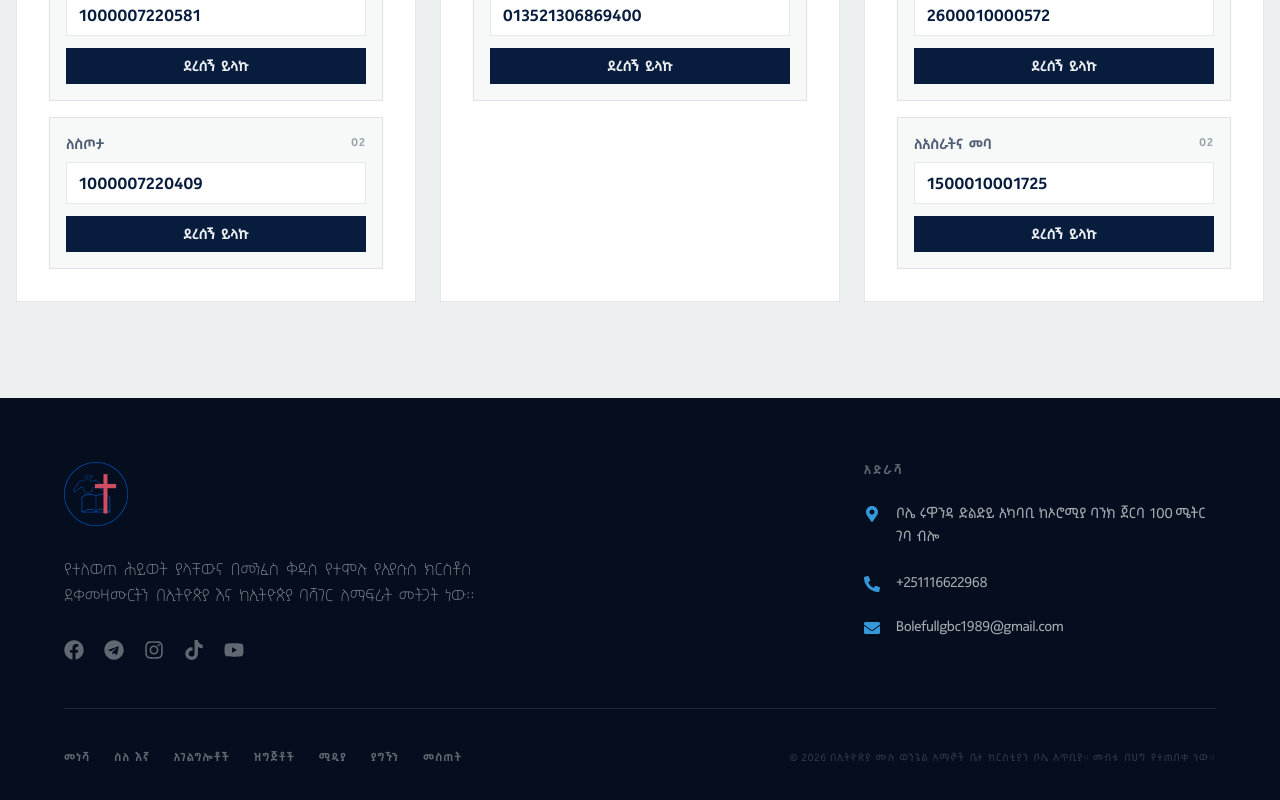
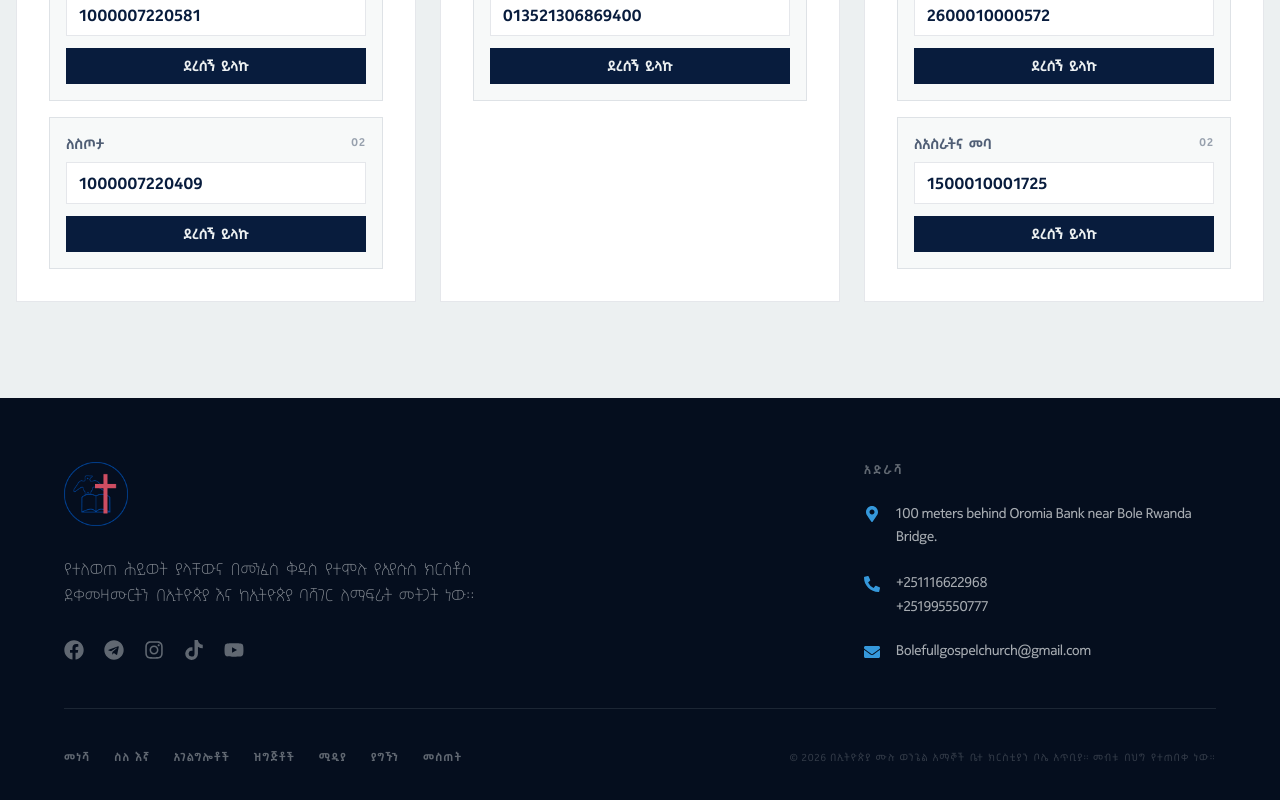
Before and after one commit to bolefullgospelchurch/fgc-website, a React (Vite) app: page /give in a window 1280 px wide. Shown: the part 841-1641 px from the top of the page. Built offline with nearby package versions, Linux system fonts and the light colour scheme.

Commit message:
Add CI/CD

```diff
--- a/src/components/Footer.jsx
+++ b/src/components/Footer.jsx
@@ -2,30 +2,112 @@ import React from "react";
 import { Link } from "react-router-dom";
 import { useTranslation } from "react-i18next";
 import logo from "../assets/logo.png";
-import { FaFacebook, FaTelegram, FaInstagram, FaTiktok, FaYoutube, FaEnvelope, FaPhoneAlt, FaMapMarkerAlt } from "react-icons/fa";
+import {
+  FaFacebook,
+  FaTelegram,
+  FaInstagram,
+  FaTiktok,
+  FaYoutube,
+  FaEnvelope,
+  FaPhoneAlt,
+  FaMapMarkerAlt,
+} from "react-icons/fa";
 
 export default function Footer() {
   const { t } = useTranslation();
 
   const currentYear = new Date().getFullYear();
 
-  const contactItems = t("contact.items", { returnObjects: true }) || [];
+  const contactItems = [
+    {
+      id: "email",
+      values: [
+        {
+          value: "Bolefullgospelchurch@gmail.com",
+          href: "mailto:bolefullgospelchurch@gmail.com",
+        },
+      ],
+    },
+    {
+      id: "telegram",
+      value: "t.me/yourchurch",
+      href: "https://t.me/yourchurch",
+    },
+    {
+      id: "instagram",
+      value: "instagram.com/yourchurch",
+      href: "https://instagram.com/yourchurch",
+    },
+    {
+      id: "tiktok",
+      value: "tiktok.com/@yourchurch",
+      href: "https://tiktok.com/@yourchurch",
+    },
+    {
+      id: "facebook",
+      value: "facebook.com/yourchurch",
+      href: "https://facebook.com/yourchurch",
+    },
+    {
+      id: "youtube",
+      value: "youtube.com/@yourchurch",
+      href: "https://youtube.com/@yourchurch",
+    },
+    {
+      id: "telephones",
+      values: [{ value: "+251116622968" }, { value: "+251995550777" }],
+    },
+    {
+      id: "location",
+      value: "100 meters behind Oromia Bank near Bole Rwanda Bridge.",
+    },
+  ];
 
   const getContactInfo = (id) => {
-    return contactItems.find(item => item.id === id) || {};
+    return contactItems.find((item) => item.id === id) || {};
+  };
+
+  const getItemEntries = (item) => {
+    if (Array.isArray(item?.values) && item.values.length > 0)
+      return item.values;
+    if (item?.value) return [{ value: item.value, href: item.href }];
+    return [];
   };
 
   const email = getContactInfo("email");
   const telephone = getContactInfo("telephones");
   const location = getContactInfo("location");
+  const emailEntries = getItemEntries(email);
+  const telephoneEntries = getItemEntries(telephone);
+  const locationEntries = getItemEntries(location);
 
   const socialLinks = [
-    { id: "facebook", icon: <FaFacebook />, href: getContactInfo("facebook").href },
-    { id: "telegram", icon: <FaTelegram />, href: getContactInfo("telegram").href },
-    { id: "instagram", icon: <FaInstagram />, href: getContactInfo("instagram").href },
-    { id: "tiktok", icon: <FaTiktok />, href: getContactInfo("tiktok").href },
-    { id: "youtube", icon: <FaYoutube />, href: getContactInfo("youtube").href },
-  ].filter(link => link.href);
+    {
+      id: "facebook",
+      icon: <FaFacebook />,
+      href: getItemEntries(getContactInfo("facebook"))[0]?.href,
+    },
+    {
+      id: "telegram",
+      icon: <FaTelegram />,
+      href: getItemEntries(getContactInfo("telegram"))[0]?.href,
+    },
+    {
+      id: "instagram",
+      icon: <FaInstagram />,
+      href: getItemEntries(getContactInfo("instagram"))[0]?.href,
+    },
+    {
+      id: "tiktok",
+      icon: <FaTiktok />,
+      href: getItemEntries(getContactInfo("tiktok"))[0]?.href,
+    },
+    {
+      id: "youtube",
+      icon: <FaYoutube />,
+      href: getItemEntries(getContactInfo("youtube"))[0]?.href,
+    },
+  ].filter((link) => link.href);
 
   const quickLinks = [
     { label: t("navbar.home"), href: "/" },
@@ -44,7 +126,11 @@ export default function Footer() {
           {/* Brand Column */}
           <div className="lg:col-span-2">
             <Link to="/" className="inline-block mb-6">
-              <img src={logo} alt="Logo" className="h-16 w-auto opacity-90 hover:opacity-100 transition-opacity" />
+              <img
+                src={logo}
+                alt="Logo"
+                className="h-16 w-auto opacity-90 hover:opacity-100 transition-opacity"
+              />
             </Link>
             <p className="text-off-white/60 text-base leading-relaxed max-w-md font-light mb-8">
               {t("mission.description")}
@@ -72,24 +158,49 @@ export default function Footer() {
               {t("footer.find_us")}
             </h3>
             <div className="space-y-6">
-              {location.value && (
+              {locationEntries.length > 0 && (
                 <div className="flex gap-4">
                   <FaMapMarkerAlt className="text-sky-blue shrink-0 mt-1" />
-                  <p className="text-off-white/70 text-sm leading-relaxed">
-                    {location.value}
-                  </p>
+                  <div className="space-y-1">
+                    {locationEntries.map((entry, index) => (
+                      <p
+                        key={`location-${index}`}
+                        className="text-off-white/70 text-sm leading-relaxed"
+                      >
+                        {entry.value}
+                      </p>
+                    ))}
+                  </div>
                 </div>
               )}
-              {telephone.value && (
+              {telephoneEntries.length > 0 && (
                 <div className="flex gap-4">
                   <FaPhoneAlt className="text-sky-blue shrink-0 mt-1" />
-                  <p className="text-off-white/70 text-sm">{telephone.value}</p>
+                  <div className="space-y-1">
+                    {telephoneEntries.map((entry, index) => (
+                      <p
+                        key={`phone-${index}`}
+                        className="text-off-white/70 text-sm"
+                      >
+                        {entry.value}
+                      </p>
+                    ))}
+                  </div>
                 </div>
               )}
-              {email.value && (
+              {emailEntries.length > 0 && (
                 <div className="flex gap-4">
                   <FaEnvelope className="text-sky-blue shrink-0 mt-1" />
-                  <p className="text-off-white/70 text-sm break-all">{email.value}</p>
+                  <div className="space-y-1">
+                    {emailEntries.map((entry, index) => (
+                      <p
+                        key={`email-${index}`}
+                        className="text-off-white/70 text-sm break-all"
+                      >
+                        {entry.value}
+                      </p>
+                    ))}
+                  </div>
                 </div>
               )}
             </div>
--- a/src/locales/am.json
+++ b/src/locales/am.json
@@ -235,65 +235,22 @@
     "coreTitle": "ዋና መረጃዎች",
     "socialTitle": "ማህበራዊ ሚዲያ",
     "follow": "ይከታተሉ",
-    "items": [
-      {
-        "id": "email",
-        "label": "ኢሜይል",
-        "value": "Bolefullgbc1989@gmail.com",
-        "href": "mailto:Bolefullgbc1989@gmail.com"
-      },
-      {
-        "id": "telegram",
-        "label": "ቴሌግራም",
-        "value": "t.me/yourchurch",
-        "href": "https://t.me/yourchurch"
-      },
-      {
-        "id": "instagram",
-        "label": "ኢንስታግራም",
-        "value": "instagram.com/yourchurch",
-        "href": "https://instagram.com/yourchurch"
-      },
-      {
-        "id": "tiktok",
-        "label": "ቲክቶክ",
-        "value": "tiktok.com/@yourchurch",
-        "href": "https://tiktok.com/@yourchurch"
-      },
-      {
-        "id": "facebook",
-        "label": "ፌስቡክ",
-        "value": "facebook.com/yourchurch",
-        "href": "https://facebook.com/yourchurch"
-      },
-      {
-        "id": "youtube",
-        "label": "ዩቲዩብ",
-        "value": "youtube.com/@yourchurch",
-        "href": "https://youtube.com/@yourchurch"
-      },
-      {
-        "id": "telephones",
-        "label": "ስልኮች",
-        "value": "+251116622968"
-      },
-      {
-        "id": "posta",
-        "label": "ፖስታ",
-        "value": "P.O. Box 12345"
-      },
-      {
-        "id": "location",
-        "label": "አድራሻ",
-        "value": "ቦሌ ሩዋንዳ ድልድይ አካባቢ  ከኦሮሚያ ባንክ ጀርባ 100 ሜትር ገባ ብሎ"
-      }
-    ],
+    "itemLabels": {
+      "email": "ኢሜይል",
+      "telegram": "ቴሌግራም",
+      "instagram": "ኢንስታግራም",
+      "tiktok": "ቲክቶክ",
+      "facebook": "ፌስቡክ",
+      "youtube": "ዩቲዩብ",
+      "telephones": "ስልኮች",
+      "posta": "ፖስታ",
+      "location": "አድራሻ"
+    },
     "map": {
       "title": "አግኙን",
       "description": "ቤተክርስቲያኑን ይጎብኙ ወይም ለአቅጣጫ ካርታውን ይጠቀሙ።",
       "imageAlt": "የቤተክርስቲያኑ ሕንፃ",
       "iframeTitle": "የቤተክርስቲያኑ ካርታ",
-      "embedUrl": "https://www.google.com/maps/embed?pb=!1m18!1m12!1m3!1d2033.6290939093703!2d38.77861433148785!3d8.991098311157714!2m3!1f0!2f0!3f0!3m2!1i1024!2i768!4f13.1!3m3!1m2!1s0x164b859a42d74a7b%3A0x6db92443d960c37f!2sBole%20Full%20Gospel%20Believers%20Church!5e0!3m2!1sen!2set!4v1770973775139!5m2!1sen!2set",
       "placeholder": "ካርታ በቅርብ ጊዜ ይጨምራል።"
     }
   },
--- a/src/locales/en.json
+++ b/src/locales/en.json
@@ -235,65 +235,22 @@
     "coreTitle": "Core Information",
     "socialTitle": "Social Connect",
     "follow": "Follow",
-    "items": [
-      {
-        "id": "email",
-        "label": "Email",
-        "value": "Bolefullgbc1989@gmail.com",
-        "href": "mailto:Bolefullgbc1989@gmail.com"
-      },
-      {
-        "id": "telegram",
-        "label": "Telegram",
-        "value": "t.me/yourchurch",
-        "href": "https://t.me/yourchurch"
-      },
-      {
-        "id": "instagram",
-        "label": "Instagram",
-        "value": "instagram.com/yourchurch",
-        "href": "https://instagram.com/yourchurch"
-      },
-      {
-        "id": "tiktok",
-        "label": "TikTok",
-        "value": "tiktok.com/@yourchurch",
-        "href": "https://tiktok.com/@yourchurch"
-      },
-      {
-        "id": "facebook",
-        "label": "Facebook",
-        "value": "facebook.com/yourchurch",
-        "href": "https://facebook.com/yourchurch"
-      },
-      {
-        "id": "youtube",
-        "label": "YouTube",
-        "value": "youtube.com/@yourchurch",
-        "href": "https://youtube.com/@yourchurch"
-      },
-      {
-        "id": "telephones",
-        "label": "Telephones",
-        "value": "+251116622968"
-      },
-      {
-        "id": "posta",
-        "label": "Posta",
-        "value": "P.O. Box 12345"
-      },
-      {
-        "id": "location",
-        "label": "Location",
-        "value": "100 meters behind Oromia Bank near Bole Rwanda Bridge."
-      }
-    ],
+    "itemLabels": {
+      "email": "Email",
+      "telegram": "Telegram",
+      "instagram": "Instagram",
+      "tiktok": "TikTok",
+      "facebook": "Facebook",
+      "youtube": "YouTube",
+      "telephones": "Telephones",
+      "posta": "Posta",
+      "location": "Location"
+    },
     "map": {
       "title": "Find Us",
       "description": "Visit the church or use the map for directions.",
       "imageAlt": "Church building",
       "iframeTitle": "Church location map",
-      "embedUrl": "https://www.google.com/maps/embed?pb=!1m18!1m12!1m3!1d2033.6290939093703!2d38.77861433148785!3d8.991098311157714!2m3!1f0!2f0!3f0!3m2!1i1024!2i768!4f13.1!3m3!1m2!1s0x164b859a42d74a7b%3A0x6db92443d960c37f!2sBole%20Full%20Gospel%20Believers%20Church!5e0!3m2!1sen!2set!4v1770973775139!5m2!1sen!2set",
       "placeholder": "Map coming soon."
     }
   },
--- a/src/pages/Contact.jsx
+++ b/src/pages/Contact.jsx
@@ -17,8 +17,56 @@ import {
 
 export default function Contact() {
   const { t } = useTranslation();
-  const contactItems = t("contact.items", { returnObjects: true });
-  const mapEmbedUrl = t("contact.map.embedUrl");
+  const contactItems = [
+    {
+      id: "email",
+      values: [
+        {
+          value: "Bolefullgospelchurch@gmail.com",
+          href: "mailto:bolefullgospelchurch@gmail.com",
+        },
+      ],
+    },
+    {
+      id: "telegram",
+      value: "t.me/yourchurch",
+      href: "https://t.me/yourchurch",
+    },
+    {
+      id: "instagram",
+      value: "instagram.com/yourchurch",
+      href: "https://instagram.com/yourchurch",
+    },
+    {
+      id: "tiktok",
+      value: "tiktok.com/@yourchurch",
+      href: "https://tiktok.com/@yourchurch",
+    },
+    {
+      id: "facebook",
+      value: "facebook.com/yourchurch",
+      href: "https://facebook.com/yourchurch",
+    },
+    {
+      id: "youtube",
+      value: "youtube.com/@yourchurch",
+      href: "https://youtube.com/@yourchurch",
+    },
+    {
+      id: "telephones",
+      values: [{ value: "+251116622968" }, { value: "+251995550777" }],
+    },
+    {
+      id: "posta",
+      value: "P.O. Box 12345",
+    },
+    {
+      id: "location",
+      value: "100 meters behind Oromia Bank near Bole Rwanda Bridge.",
+    },
+  ];
+  const mapEmbedUrl =
+    "https://www.google.com/maps/embed?pb=!1m18!1m12!1m3!1d2033.6290939093703!2d38.77861433148785!3d8.991098311157714!2m3!1f0!2f0!3f0!3m2!1i1024!2i768!4f13.1!3m3!1m2!1s0x164b859a42d74a7b%3A0x6db92443d960c37f!2sBole%20Full%20Gospel%20Believers%20Church!5e0!3m2!1sen!2set!4v1770973775139!5m2!1sen!2set";
   const iconMap = {
     email: FaEnvelope,
     telegram: FaTelegramPlane,
@@ -41,13 +89,21 @@ export default function Contact() {
   const coreIds = ["email", "telephones", "posta", "location"];
   const socialIds = ["telegram", "instagram", "tiktok", "facebook", "youtube"];
 
-  const coreItems = Array.isArray(contactItems)
-    ? contactItems.filter((item) => coreIds.includes(item.id?.toLowerCase()) && item.value)
-    : [];
+  const getItemEntries = (item) => {
+    if (Array.isArray(item?.values) && item.values.length > 0) return item.values;
+    if (item?.value) return [{ value: item.value, href: item.href }];
+    return [];
+  };
 
-  const socialItems = Array.isArray(contactItems)
-    ? contactItems.filter((item) => socialIds.includes(item.id?.toLowerCase()) && item.value)
-    : [];
+  const coreItems = contactItems.filter(
+    (item) =>
+      coreIds.includes(item.id?.toLowerCase()) && getItemEntries(item).length > 0,
+  );
+
+  const socialItems = contactItems.filter(
+    (item) =>
+      socialIds.includes(item.id?.toLowerCase()) && getItemEntries(item).length > 0,
+  );
 
   return (
     <main className="min-h-screen bg-off-white">
@@ -81,22 +137,30 @@ export default function Contact() {
                       </div>
                       <div>
                         <p className="text-[10px] font-bold uppercase tracking-widest text-midnight-navy/40 mb-1">
-                          {item.label}
+                          {t(`contact.itemLabels.${item.id}`)}
                         </p>
-                        {item.href ? (
+                        <div className="space-y-1.5">
+                          {getItemEntries(item).map((entry, index) =>
+                            entry.href ? (
                               <a
-                            href={item.href}
-                            className="text-xl md:text-2xl font-black text-midnight-navy hover:text-sky-blue transition-colors break-all leading-tight"
-                            target={item.href.startsWith("http") ? "_blank" : undefined}
-                            rel={item.href.startsWith("http") ? "noreferrer" : undefined}
+                                key={`${item.id}-${index}`}
+                                href={entry.href}
+                                className="block text-xl md:text-2xl font-black text-midnight-navy hover:text-sky-blue transition-colors break-all leading-tight"
+                                target={entry.href.startsWith("http") ? "_blank" : undefined}
+                                rel={entry.href.startsWith("http") ? "noreferrer" : undefined}
                               >
-                            {item.value}
+                                {entry.value}
                               </a>
                             ) : (
-                          <p className="text-xl md:text-2xl font-black text-midnight-navy leading-tight">
-                            {item.value}
+                              <p
+                                key={`${item.id}-${index}`}
+                                className="text-xl md:text-2xl font-black text-midnight-navy leading-tight"
+                              >
+                                {entry.value}
                               </p>
+                            ),
                           )}
+                        </div>
                       </div>
                     </div>
                   );
@@ -113,10 +177,12 @@ export default function Contact() {
                 {socialItems.map((item) => {
                   const iconKey = String(item.id || "").toLowerCase();
                   const Icon = iconMap[iconKey] || FaMapMarkerAlt;
+                  const firstEntry = getItemEntries(item)[0];
+                  if (!firstEntry?.href) return null;
                   return (
                     <a
                       key={item.id}
-                      href={item.href}
+                      href={firstEntry.href}
                       target="_blank"
                       rel="noreferrer"
                       className="group flex items-center justify-between border-b border-midnight-navy/5 pb-6 hover:border-midnight-navy/20 transition-colors"
@@ -126,7 +192,7 @@ export default function Contact() {
                           <Icon size={24} />
                         </div>
                         <span className="text-lg font-black text-midnight-navy uppercase tracking-tight">
-                          {item.label}
+                          {t(`contact.itemLabels.${item.id}`)}
                         </span>
                       </div>
                       <span className="text-xs font-bold text-midnight-navy/20 group-hover:text-midnight-navy group-hover:translate-x-2 transition-all uppercase tracking-widest">
```
Also changed, not shown: 1 other file (tests, documents, lock files or other folders). Lines whose indentation alone changed are shown as unchanged.
